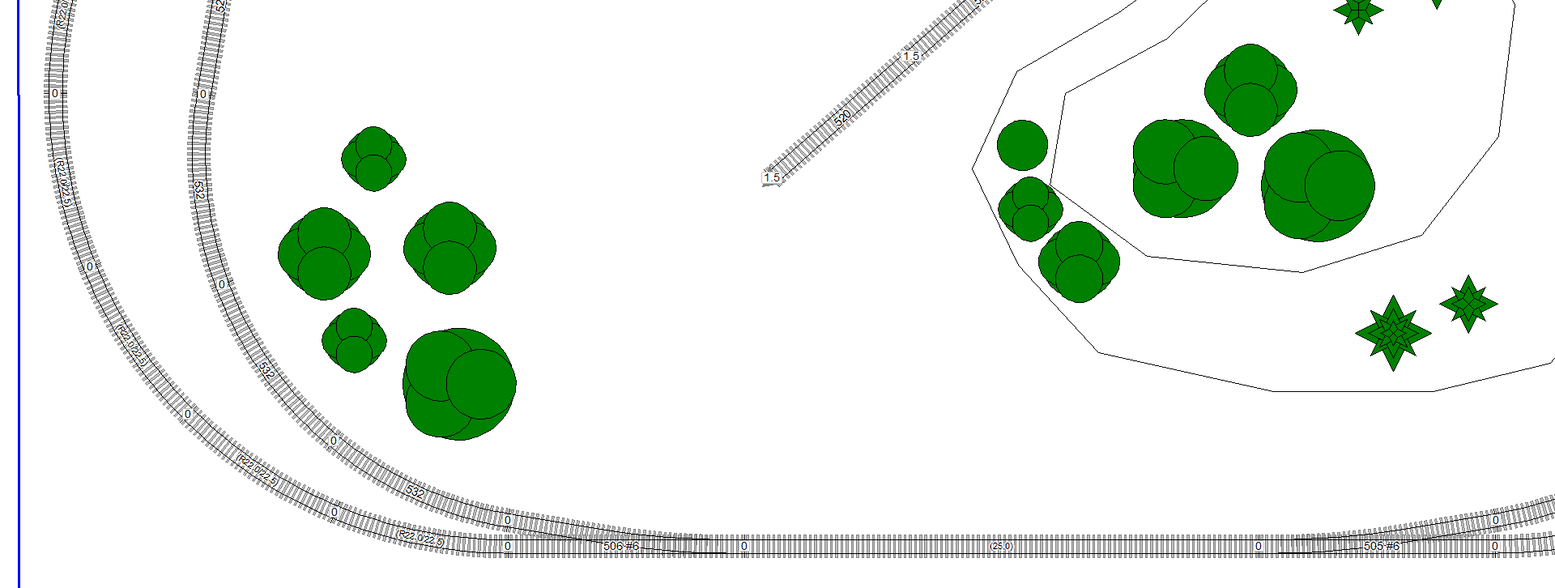
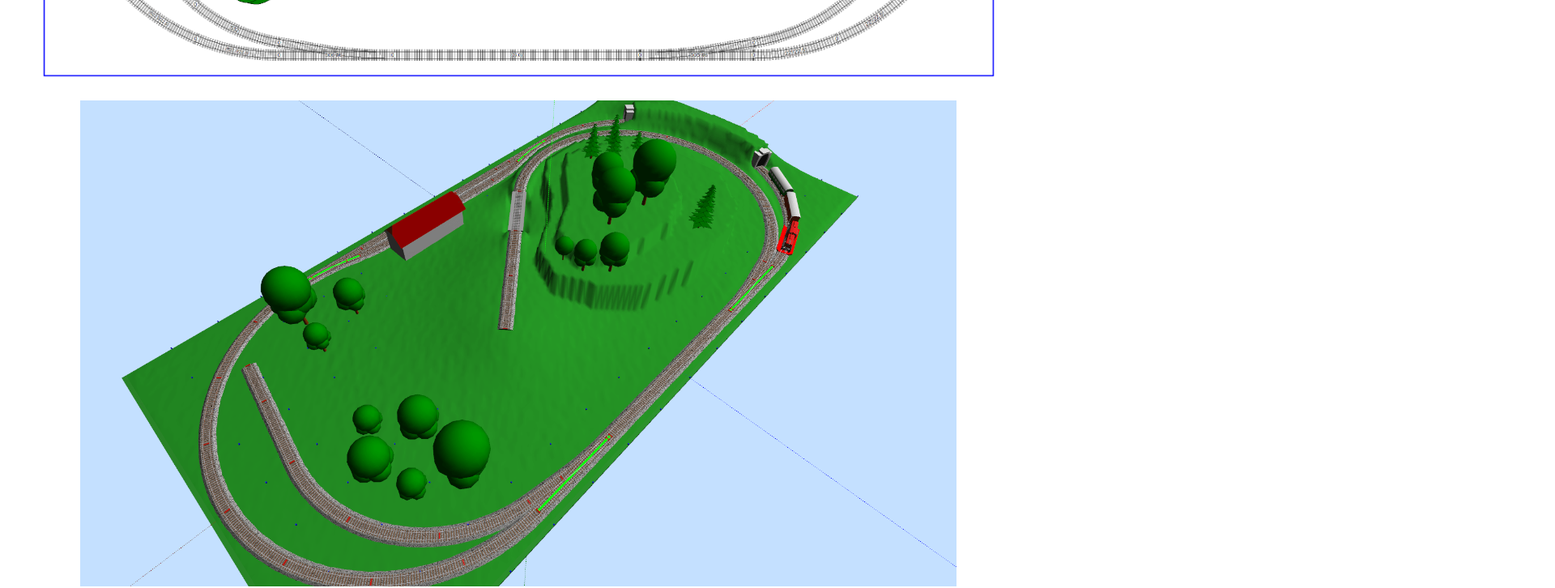
Before and after one commit to ChadH1971/Scarm, a plain HTML site: page index.html in a window 1280 px wide. Shown: the part 1000-1726 px from the top of the page at 81% size, 1920 px wide, since content can reach past the window. Drawn offline with Linux system fonts and the light colour scheme.

Commit message:
add image style and link to style sheet

```diff
--- a/app.css
+++ b/app.css
@@ -0,0 +1,8 @@
+.content-image {
+  display: block;
+  max-width: 100%;    /* Prevents horizontal scrolling on narrow screens */
+  max-height: 75vh;   /* Keeps tall images from taking over the whole screen */
+  width: auto;        /* Preserves original width if smaller than container */
+  height: auto;       /* Maintains exact aspect ratio */
+  margin: 1.5rem auto; /* Centers the image with clean vertical spacing */
+}
--- a/index.html
+++ b/index.html
@@ -7,6 +7,7 @@
         <meta name="description" content="Follow learning about model railroading in multiple facets">
         <meta name="author" content="Chad Hidalgo">
         <title>Model Railroading</title>
+        <link rel="stylesheet" href="app.css">
     </head>
     <body>
         <h1>Model Trains</h1>
@@ -21,8 +22,8 @@
 
         </p>Below is a link to one of his videos on the channel, "How to design a model railroad using SCARM"<p>
         <a href="https://www.youtube.com/watch?v=vqnCTd_stS0&t=3s"target="_blank">DIY and Digital Railroad SCARM Tutorial</a>>
-        <p><img src="/Scarm/SCARMtutoriallDIYandDigitalRailroad.png"alt="2D Image of tutorial layout"></p>
-        <p><img src="/Scarm/snapshot.png"alt="3D Image of tutorial layout"></p>
+        <p><img src="/Scarm/SCARMtutoriallDIYandDigitalRailroad.png" alt="2D Image of tutorial layout" class="content-image"></p>
+        <p><img src="/Scarm/snapshot.png" alt="3D Image of tutorial layout" class="content-image"></p>
         <p>If you are familiar with Git Hub and interested in this repository, a link is below. Feel free to clone. This is a work in progress.</p>
         <a href="https://github.com/ChadH1971/Scarm"target="_blank">ChadH1971 Scarm repo on Git Hub</a>>
     </body>
```
